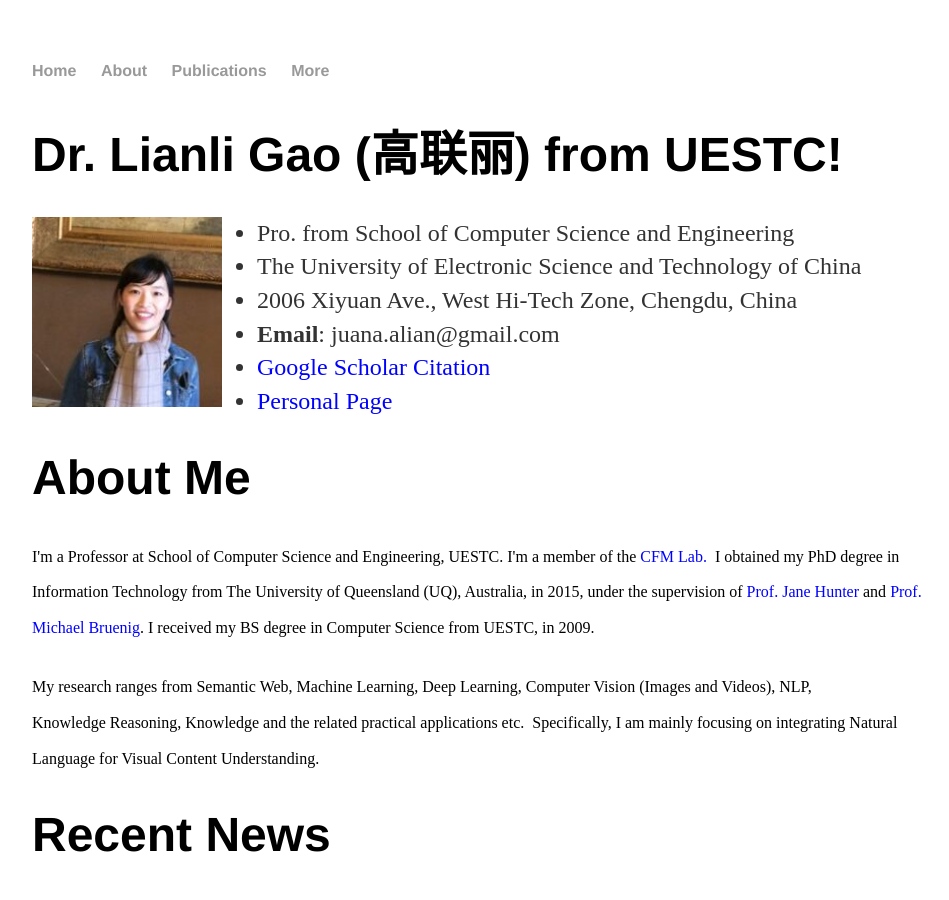
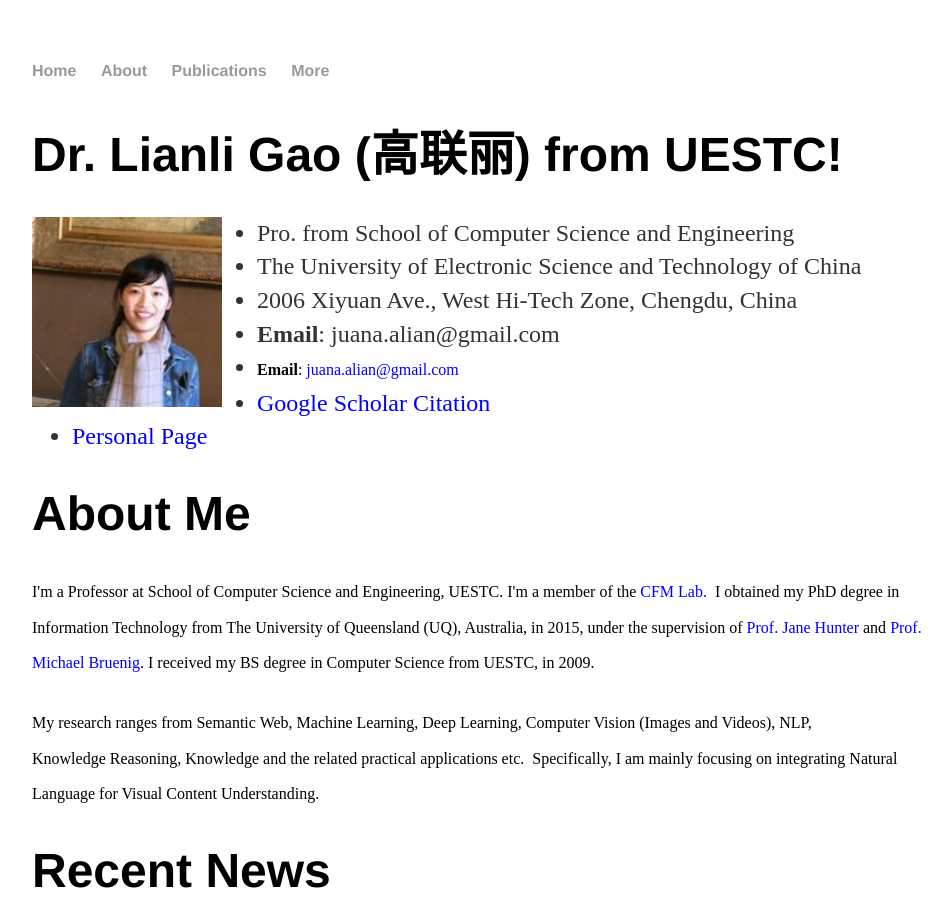
Before and after one commit to lianliGao/lianligao.github.io, a Jekyll site: the page built from index.html, in a window 1280 px wide and 900 px high. Shown: the whole window, without its empty margins (160-1109 px from the left). Built offline with Jekyll 4.4.1, drawn with Linux system fonts in a browser that asks for light colours.

Commit message:
Update index.html

```diff
--- a/index.html
+++ b/index.html
@@ -11,6 +11,7 @@
 					<li>The University of Electronic Science and Technology of China</li>
 					<li>2006 Xiyuan Ave., West Hi-Tech Zone, Chengdu, China </li>
 					<li> <b>Email</b>: juana.alian@gmail.com </li>
+					<li><font face="times new roman, serif" size="3"><b style="color:rgb(0,0,0)">Email</b><font color="#000000">: </font></font><font color="#0000ff" face="times new roman, serif" size="3">juana.alian@gmail.com</font></li>
 					<li><a href="https://scholar.google.com/citations?user=zsm2dpYAAAAJ&hl=en"><div style="color:blue;"> Google Scholar Citation </div></a></li>
 					<li><a href="https://lianligao.github.io/"><iv style="color:blue;">Personal Page </div> </a></li>
 				</ul>
```
